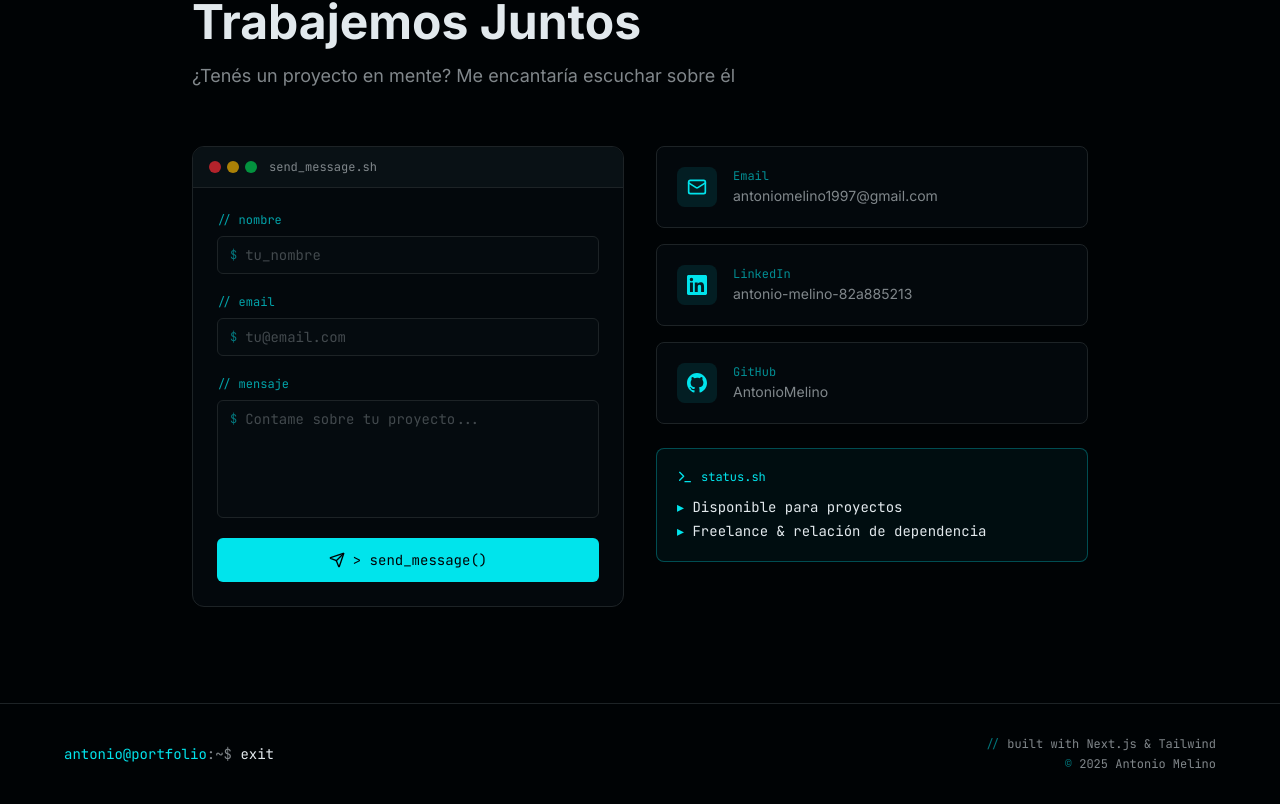
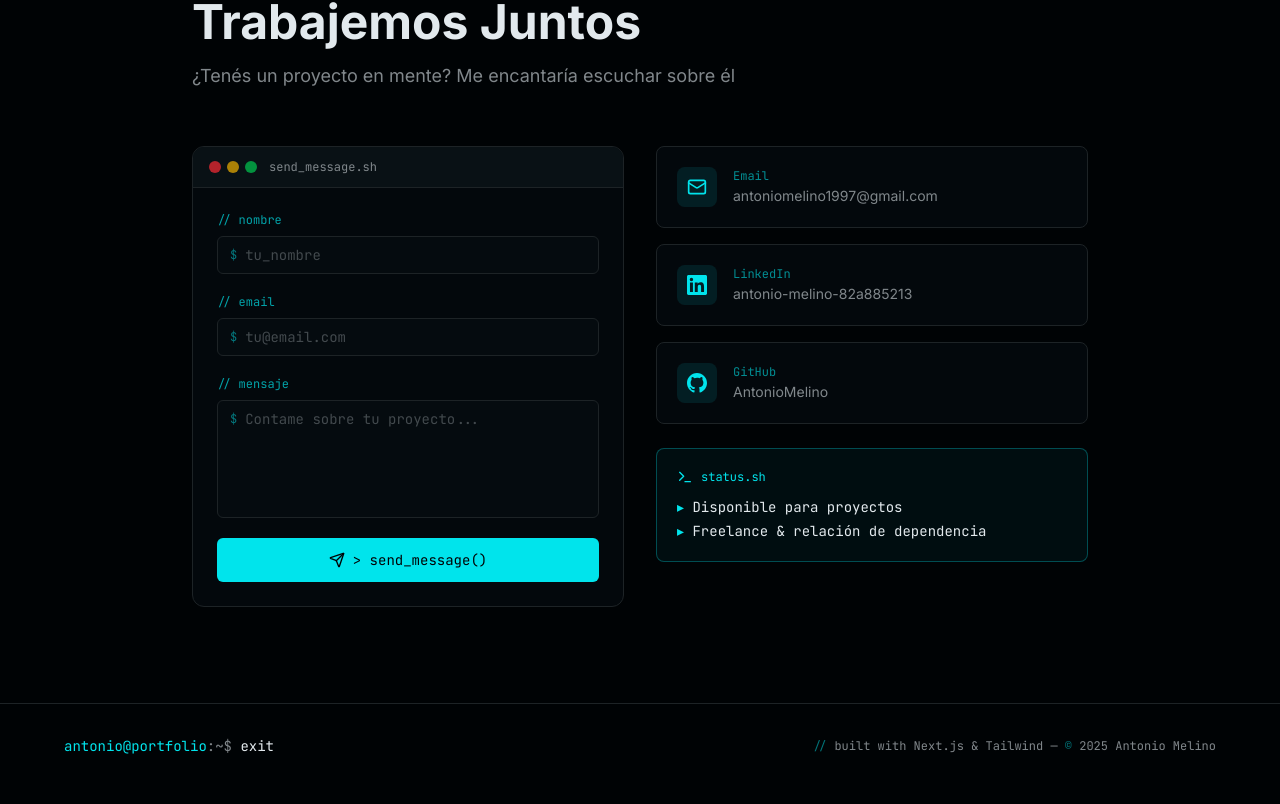
Before and after one commit to AntonioMelino/Portfolio-Antonio-Melino, a Next.js app: page / in a window 1280 px wide. Shown: the part 7438-8242 px from the top of the page. Built offline with nearby package versions, Linux system fonts and the light colour scheme.

Commit message:
fix: poner copyright en una sola linea en el footer

```diff
--- a/components/footer.tsx
+++ b/components/footer.tsx
@@ -9,16 +9,10 @@ export function Footer() {
             <span className="text-foreground">exit</span>
             <span className="text-primary cursor-blink ml-1">▌</span>
           </p>
-          <div className="font-mono text-xs text-muted-foreground text-center md:text-right space-y-1">
-            <p>
-              <span className="text-primary/50">// </span>
-              built with Next.js & Tailwind
-            </p>
-            <p>
-              <span className="text-primary/50">© </span>
-              2025 Antonio Melino
-            </p>
-          </div>
+          <p className="font-mono text-xs text-muted-foreground">
+            <span className="text-primary/50">// </span>
+            built with Next.js & Tailwind — <span className="text-primary/50">©</span> 2025 Antonio Melino
+          </p>
         </div>
       </div>
     </footer>
```
